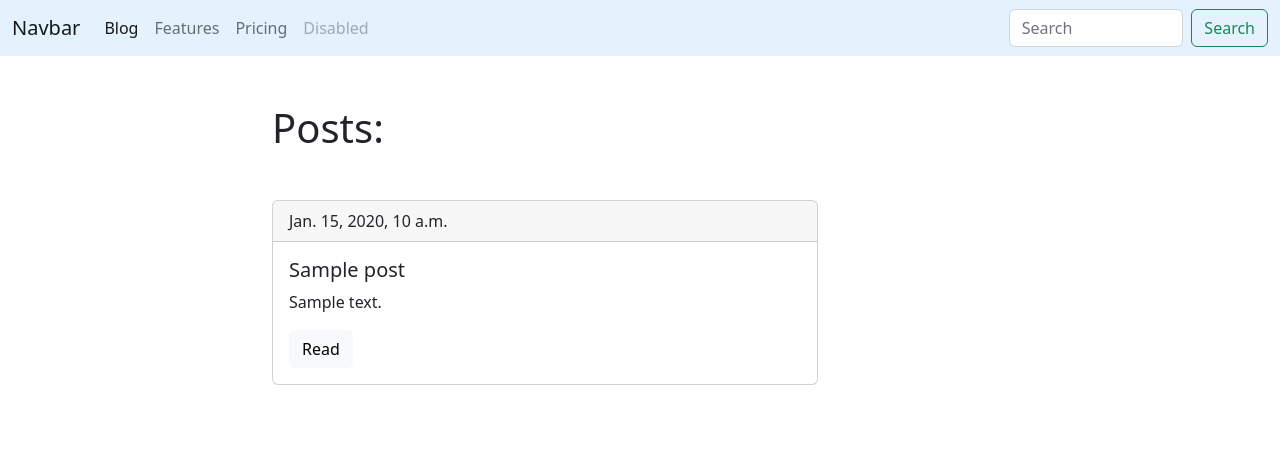
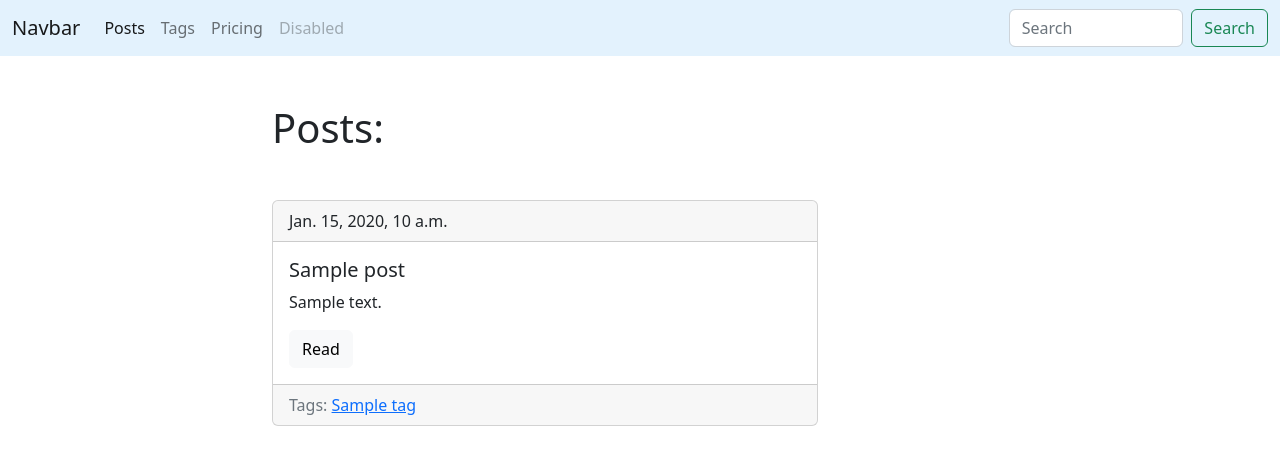
Before and after one commit to ArturZhukovets/advanced_blog, a Django app: page /blog/ in a window 1280 px wide. Shown: the top 465 px of the page. Run offline with Django 4.2, Linux system fonts and the light colour scheme; tables that the repository leaves empty hold one stand-in row (values such as "Sample post").

Commit message:
append new many-to-many model (Tags). work with templates

```diff
--- a/blogengine/blog/models.py
+++ b/blogengine/blog/models.py
@@ -8,6 +8,7 @@ class Post(models.Model):
     slug = models.SlugField(max_length=150, unique=True)
     body = models.TextField(blank=True, db_index=True)
     date_pub = models.DateTimeField(auto_now_add=True)
+    tags = models.ManyToManyField('Tag', blank=True, related_name='posts')  # related name default = post_set
 
     def get_absolute_url(self):
         """ reverse is generate link"""
@@ -15,3 +16,14 @@ class Post(models.Model):
 
     def __str__(self):
         return self.title
+
+
+class Tag(models.Model):
+    title = models.CharField(max_length=50)
+    slug = models.SlugField(max_length=50, unique=True)
+
+    def get_absolute_url(self):
+        return reverse('tag_detail_url', kwargs={'slug': self.slug})
+
+    def __str__(self):
+        return f'{self.title}'
--- /dev/null
+++ b/blogengine/blog/templates/blog/includes/post_card_template.html
@@ -0,0 +1,17 @@
+<div class="card mb-4">
+    <div class="card-header">
+        {{ post.date_pub }}
+    </div>
+    <div class="card-body">
+        <h5 class="card-title">{{ post.title }}</h5>
+        <p class="card-text">{{ post.body|truncatewords:15 }}</p>
+        <a href="{{ post.get_absolute_url }}" class="btn btn-light">Read</a>
+    </div>
+    <div class="card-footer text-muted">
+            Tags:
+            {% for tag in post.tags.all %}
+
+            <a href="{{ tag.get_absolute_url }}">{{ tag.title }} </a>
+            {% endfor %}
+    </div>
+</div>
--- a/blogengine/blog/templates/blog/index.html
+++ b/blogengine/blog/templates/blog/index.html
@@ -6,15 +6,8 @@
 {% block content %}
     <h1 class="mb-5">Posts:</h1>
         {% for post in posts %}
-        <div class="card mb-4">
-            <div class="card-header">
-                {{ post.date_pub }}
-            </div>
-            <div class="card-body">
-                <h5 class="card-title">{{ post.title }}</h5>
-                <p class="card-text">{{ post.body|truncatewords:15 }}</p>
-                <a href="{{ post.get_absolute_url }}" class="btn btn-light">Read</a>
-            </div>
-        </div>
+
+        {% include 'blog/includes/post_card_template.html'%}
+
     {% endfor %}
 {% endblock %}
--- a/blogengine/blog/urls.py
+++ b/blogengine/blog/urls.py
@@ -3,5 +3,7 @@ from django.urls import path, include
 from .views import *
 urlpatterns = [
     path('', posts_list, name='posts_list_url'),
-    path('<str:slug>/', post_detail, name='post_detail_url')
+    path('post/<str:slug>/', post_detail, name='post_detail_url'),
+    path('tags/', tags_list, name='tags_list_url'),
+    path('tag/<str:slug>/', tag_detail, name='tag_detail_url'),
 ]
--- a/blogengine/blog/views.py
+++ b/blogengine/blog/views.py
@@ -1,6 +1,6 @@
 from django.shortcuts import render
 from django.http import HttpResponse
-from .models import Post
+from .models import Post, Tag
 # Create your views here.
 
 
@@ -12,3 +12,13 @@ def posts_list(request):
 def post_detail(request, slug: str):
     post = Post.objects.get(slug__iexact=slug)
     return render(request, 'blog/post_detail.html', context={'post': post})
+
+
+def tags_list(request):
+    tags = Tag.objects.all()
+    return render(request, 'blog/tags_list.html', {'tags': tags})
+
+
+def tag_detail(request, slug):
+    tag = Tag.objects.get(slug__iexact=slug)   # iexact for case insensitivity
+    return render(request, 'blog/tag_detail.html', context={'tag': tag})
--- a/blogengine/templates/base.html
+++ b/blogengine/templates/base.html
@@ -21,10 +21,10 @@
             <div class="collapse navbar-collapse" id="navbarNav">
                 <ul class="navbar-nav">
                     <li class="nav-item">
-                        <a class="nav-link active" aria-current="page" href="{% url 'posts_list_url' %}">Blog</a>
+                        <a class="nav-link active" aria-current="page" href="{% url 'posts_list_url' %}">Posts</a>
                     </li>
                     <li class="nav-item">
-                        <a class="nav-link" href="#">Features</a>
+                        <a class="nav-link" href="{% url 'tags_list_url' %}">Tags</a>
                     </li>
                     <li class="nav-item">
                         <a class="nav-link" href="#">Pricing</a>
```
Also changed, not shown: blogengine/blog/templates/blog/tag_detail.html (added, +11 -0 lines), blogengine/blog/templates/blog/tags_list.html (added, +11 -0 lines).
